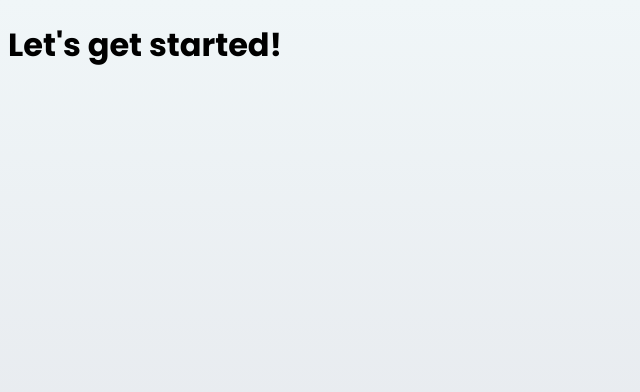
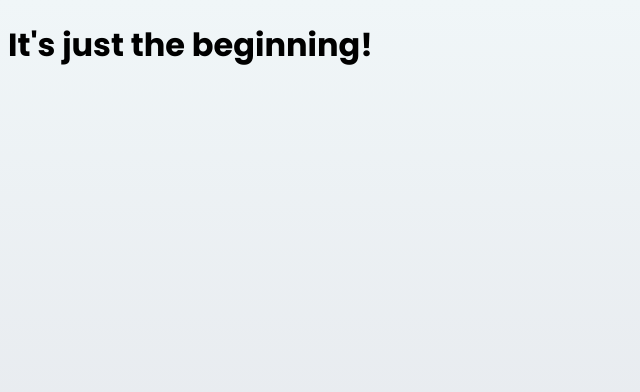
Before and after one commit to kalinsky-dev/GOAL-CHASER-React-TypeScript, a React (Vite) app: page / in a window 1280 px wide. Shown: the top 392 px of the page, without its empty margins (0-640 px from the left). Built offline with nearby package versions, Linux system fonts and the light colour scheme.

Commit message:
Update App.tsx

```diff
--- a/src/App.tsx
+++ b/src/App.tsx
@@ -1,3 +1,5 @@
-export default function App() {
-  return <h1>Let's get started!</h1>;
-}
+const App = () => {
+  return <h1>It's just the beginning!</h1>;
+};
+
+export default App;
```
